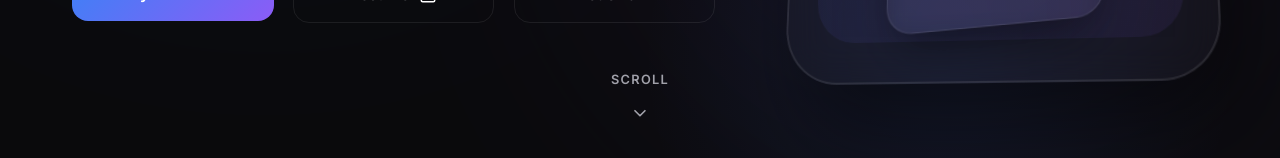
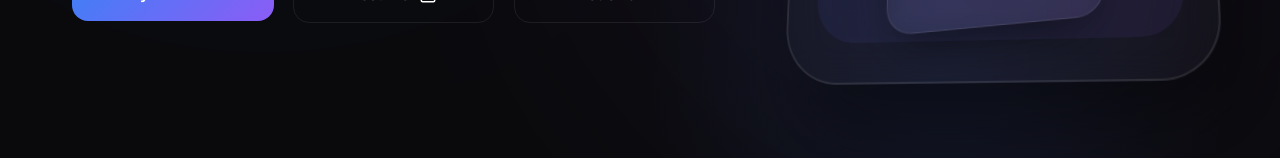
Before and after one commit to Avira-Tech/Ayush_Raj_Portfolio, a React (Vite) app: page / in a window 1280 px wide. Shown: the part 642-800 px from the top of the page. Built offline with nearby package versions, Linux system fonts and the light colour scheme.

Commit message:
UI: Remove scroll indicator from Hero

```diff
--- a/src/components/Hero.tsx
+++ b/src/components/Hero.tsx
@@ -296,30 +296,6 @@ const Hero: React.FC = () => {
       </div>
 
       {/* Scroll Indicator */}
-      <motion.div
-        initial={{ opacity: 0 }}
-        animate={{ opacity: 1 }}
-        transition={{ delay: 2 }}
-        style={{
-          position: 'absolute',
-          bottom: '2rem',
-          left: '50%',
-          transform: 'translateX(-50%)',
-          display: 'flex',
-          flexDirection: 'column',
-          alignItems: 'center',
-          gap: '0.5rem',
-          color: 'var(--text-dim)'
-        }}
-      >
-        <span style={{ fontSize: '0.8rem', fontWeight: 600, letterSpacing: '0.1em', textTransform: 'uppercase' }}>Scroll</span>
-        <motion.div
-          animate={{ y: [0, 8, 0] }}
-          transition={{ duration: 1.5, repeat: Infinity }}
-        >
-          <ChevronDown size={20} />
-        </motion.div>
-      </motion.div>
     </section>
   );
 };
```
